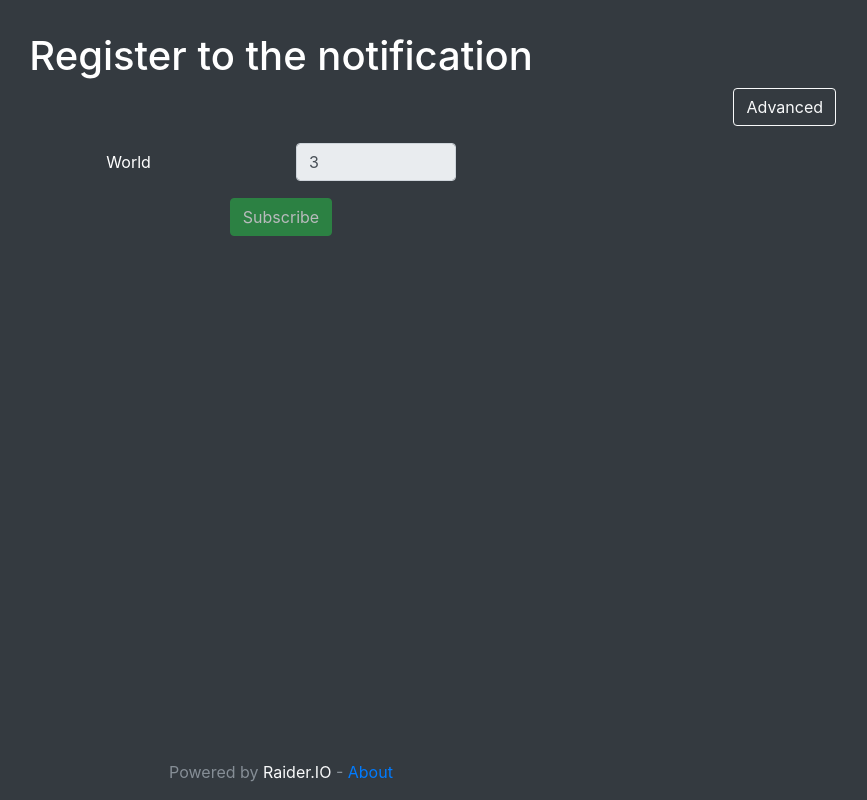
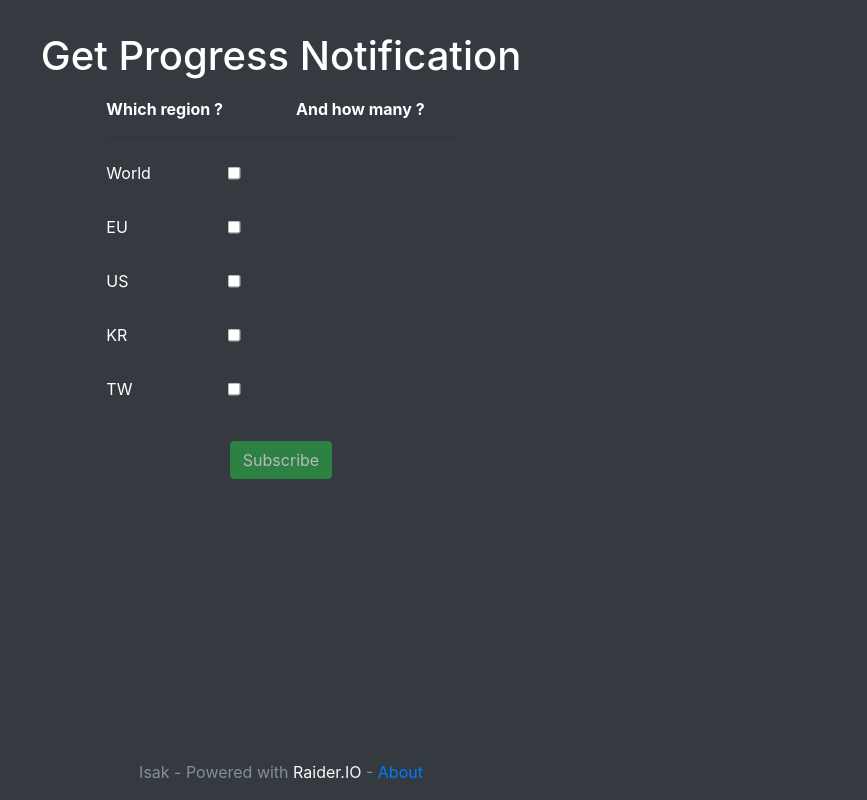
Before and after one commit to WFrancois/progress-notification, a PHP site: template templates/register.html.twig in a window 1280 px wide. Shown: the whole page, without its empty margins (359-1226 px from the left). Run offline with PHP 8.4, Linux system fonts and the light colour scheme; the template is opened without the code that fills it, so the values that code supplies are empty; some libraries are stand-ins or nearby versions.

Commit message:
Redo design front

```diff
--- a/public/js/register.js
+++ b/public/js/register.js
@@ -1,30 +1,15 @@
-/** Switch advanced/simple */
-var formAdvanced = false;
-$('.js--switch-advanced').on('click', function(e) {
-    formAdvanced = !formAdvanced;
-    if(formAdvanced) {
-        $('.js--div-advanced').show();
-        $('.js--div-simple').hide();
-        $(this).text('Simple');
+/** Activate region */
+$('.js--checkbox-active').on('click', function(e) {
+    var idActivate = $(this).data('target');
+
+    if($(this).is(':checked')) {
+        $('#' + idActivate).show();
     } else {
-        $('.js--div-advanced').hide();
-        $('.js--div-simple').show();
-        $(this).text('Advanced');
+        $('#' + idActivate).hide();
     }
 });
 
-/** Activate region */
-$('.js--checkbox-active').on('click', function(e) {
-    var idActivate = $(this).data('target');
-    $(this).remove();
-    $('#' + idActivate).show();
-});
-
 function getCurrentData() {
-    if(!formAdvanced) {
-        return {world: $('#simple_world').val()};
-    }
-
     var data = {};
     var inputWorld = $('#advanced_world');
     if(inputWorld.css('display') !== 'none') {
--- a/templates/components/base.html.twig
+++ b/templates/components/base.html.twig
@@ -18,7 +18,7 @@
     {% block content %}{% endblock %}
     <footer class="fixed-bottom text-center text-secondary">
         <p>
-            Powered by <a href="https://raider.io" class="text-light">Raider.IO</a> - <a href="{{ path_for('aboutPage') }}">About</a>
+            Isak - Powered with <a href="https://raider.io" class="text-light">Raider.IO</a> - <a href="{{ path_for('aboutPage') }}">About</a>
         </p>
     </footer>
 </div>
--- a/templates/register.html.twig
+++ b/templates/register.html.twig
@@ -1,69 +1,41 @@
 {% extends 'components/base.html.twig' %}
 
 {% block content %}
-    <h1 class="text-center">Register to the notification</h1>
-    <div class="clearfix">
-        <button type="button" class="btn btn-outline-light js--switch-advanced float-right">Advanced</button>
-    </div>
-    <div class="rounded border border-dark form-group  js--div-simple" style="margin: 1rem 0;">
+    <h1 class="text-center">Get Progress Notification</h1>
+    <p></p>
+    <div class="rounded border border-dark form-group js--div-advanced" style="margin: 1rem 0;">
         <div class="row justify-content-lg-center">
-            <label for="simple_world" class="col-sm-2 col-form-label">World</label>
-            <div class="col-sm-10 col-lg-2">
-                <input type="text" class="form-control" id="simple_world" readonly value="3">
+            <div class="col-lg-2">
+                <b>Which region ?</b>
+            </div>
+            <div class="col-lg-2">
+                <b>And how many ?</b>
             </div>
         </div>
-    </div>
-    <div class="rounded border border-dark form-group js--div-advanced" style="margin: 1rem 0; display:none;">
-        <div class="form-group row justify-content-lg-center">
-            <label for="advanced_world" class="col-2 col-form-label">World</label>
-            <div class="col-10 col-lg-2">
-                <label class="js--checkbox-active checkbox-active" data-target="advanced_world">
-                    <input type="checkbox" title="Activate World">
-                </label>
-                <input type="number" class="form-control" id="advanced_world" value="3" style="display:none;"
-                       min="1" max="10">
+        <div class="row justify-content-lg-center">
+            <div class="col-lg-4">
+                <hr>
             </div>
         </div>
-        <div class="form-group row justify-content-lg-center">
-            <label for="advanced_us" class="col-2 col-form-label">US</label>
-            <div class="col-10 col-lg-2">
-                <label class="js--checkbox-active checkbox-active" data-target="advanced_us">
-                    <input type="checkbox" title="Activate US">
-                </label>
-                <input type="number" class="form-control" id="advanced_us" value="3" style="display:none;" min="1"
-                       max="10">
+        {% set region = {'world': 'World', 'eu': 'EU', 'us': 'US', 'kr': 'KR', 'tw': 'TW'} %}
+        {% for key, label in region %}
+            <div class="form-group row justify-content-lg-center">
+                <label for="checkbox_{{ key }}" class="col-1 col-form-label">{{ label }}</label>
+                <div class="col-10 col-lg-1">
+                    <div class="checkbox-active">
+                        <input type="checkbox" id="checkbox_{{ key }}" class="js--checkbox-active"
+                               data-target="advanced_{{ key }}"
+                               title="Activate {{ label }}">
+                    </div>
+                </div>
+                <div class="col-10 col-lg-2">
+                    <div class="input-group" id="advanced_{{ key }}" style="display:none;">
+                        <span class="input-group-addon">Top</span>
+                        <input title="Top {{ label }}" type="number" class="form-control" value="3" min="1" max="10">
+                    </div>
+                </div>
             </div>
-        </div>
-        <div class="form-group row justify-content-lg-center">
-            <label for="advanced_eu" class="col-2 col-form-label">EU</label>
-            <div class="col-10 col-lg-2">
-                <label class="js--checkbox-active checkbox-active" data-target="advanced_eu">
-                    <input type="checkbox" title="Activate EU">
-                </label>
-                <input type="number" class="form-control" id="advanced_eu" value="3" style="display:none;" min="1"
-                       max="10">
-            </div>
-        </div>
-        <div class="form-group row justify-content-lg-center">
-            <label for="advanced_kr" class="col-2 col-form-label">KR</label>
-            <div class="col-10 col-lg-2">
-                <label class="js--checkbox-active checkbox-active" data-target="advanced_kr">
-                    <input type="checkbox" title="Activate KR">
-                </label>
-                <input type="number" class="form-control" id="advanced_kr" value="3" style="display:none;" min="1"
-                       max="10">
-            </div>
-        </div>
-        <div class="form-group row justify-content-lg-center">
-            <label for="advanced_tw" class="col-2 col-form-label">TW</label>
-            <div class="col-10 col-lg-2">
-                <label class="js--checkbox-active checkbox-active" data-target="advanced_tw">
-                    <input type="checkbox" title="Activate TW">
-                </label>
-                <input type="number" class="form-control" id="advanced_tw" value="3" style="display:none;" min="1"
-                       max="10">
-            </div>
-        </div>
+        {% endfor %}
     </div>
     <div style="margin: auto;">
         <button class="btn btn-success js--submit-button d-block mx-auto" disabled>
```
